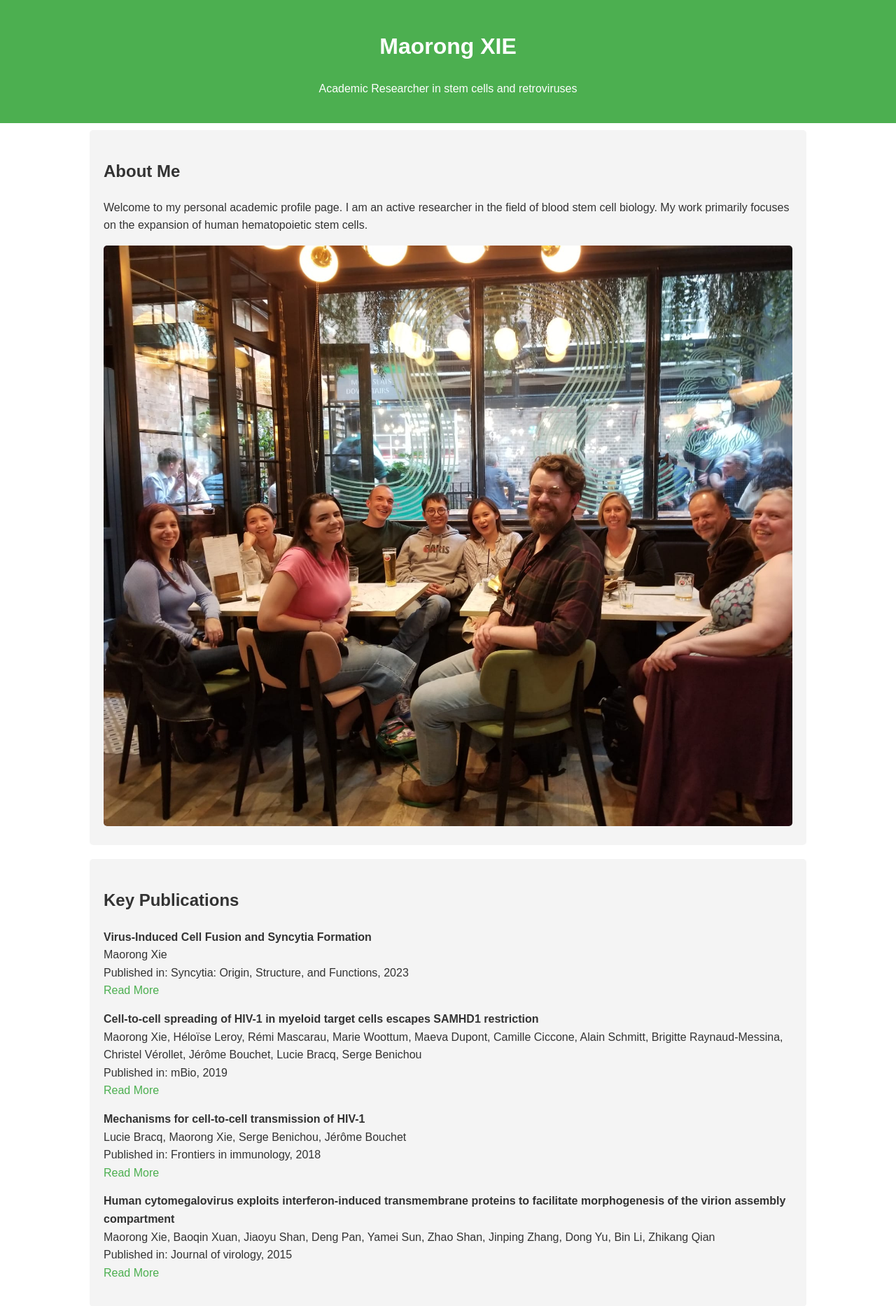
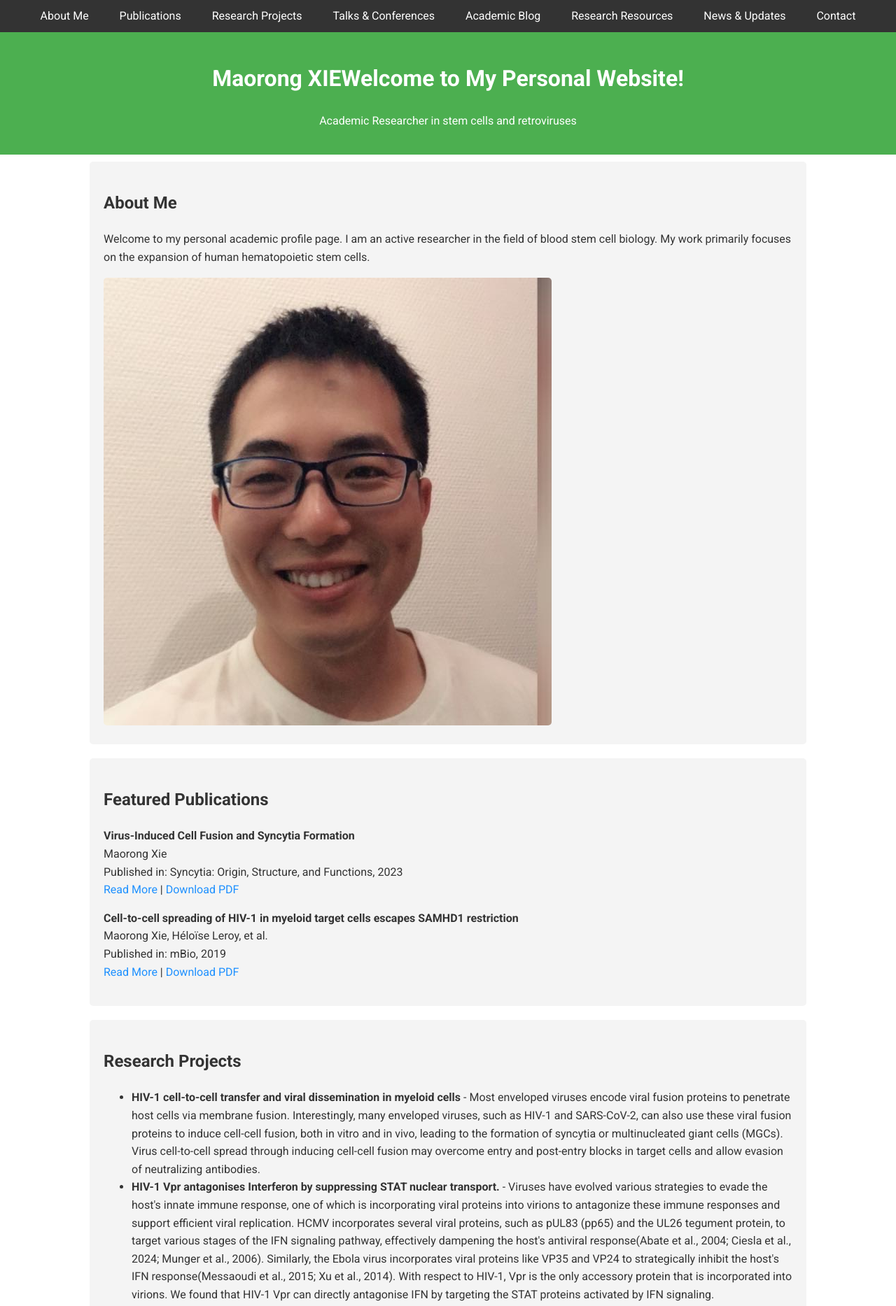
Before and after one commit to MaorongXIE/MaorongXIE.github.io, a plain HTML site: page index.html in a window 1280 px wide. Shown: the top 1867 px of the page at 70% size. Drawn offline with nearby package versions, Linux system fonts and the light colour scheme.

Commit message:
Add files via upload

```diff
--- a/index.html
+++ b/index.html
@@ -5,13 +5,37 @@
     <meta http-equiv="X-UA-Compatible" content="IE=edge">
     <meta name="viewport" content="width=device-width, initial-scale=1.0">
     <title>Maorong XIE - Academic Profile</title>
+    <!-- 引入外部库 -->
+    <script src="https://unpkg.com/scrollreveal"></script> <!-- Scroll Reveal -->
+    <link href="https://fonts.googleapis.com/css2?family=Roboto:wght@400;700&display=swap" rel="stylesheet"> <!-- Google Fonts -->
     <style>
+        html {
+            scroll-behavior: smooth; /* 启用平滑滚动 */
+        }
         body {
-            font-family: Arial, sans-serif;
+            font-family: 'Roboto', sans-serif;
             margin: 0;
             padding: 0;
             color: #333;
             line-height: 1.6;
+        }
+        .navbar {
+            position: -webkit-sticky; /* Safari */
+            position: sticky;
+            top: 0;
+            background-color: #333;
+            padding: 10px;
+            text-align: center;
+            z-index: 1000;
+        }
+        .navbar a {
+            color: white;
+            padding: 14px 20px;
+            text-decoration: none;
+            transition: color 0.3s ease; /* 添加过渡效果 */
+        }
+        .navbar a:hover {
+            color: #4CAF50; /* 悬停时改变颜色 */
         }
         header {
             background: #4CAF50;
@@ -28,7 +52,7 @@
             margin: auto;
             overflow: hidden;
         }
-        .about, .publications, .links, .contact {
+        .about, .publications, .links, .contact, .research, .talks, .blog, .resources, .news {
             background: #f4f4f4;
             padding: 20px;
             border-radius: 5px;
@@ -42,10 +66,12 @@
             margin-bottom: 15px;
         }
         a {
-            color: #4CAF50;
+            color: #1E90FF; /* 将链接颜色改为蓝色 */
             text-decoration: none;
+            transition: color 0.3s ease; /* 添加过渡效果 */
         }
         a:hover {
+            color: #333; /* 悬停时改变颜色 */
             text-decoration: underline;
         }
         footer {
@@ -63,57 +89,93 @@
 </head>
 <body>
 
+<!-- 添加粘性导航栏 -->
+<div class="navbar">
+    <a href="#about">About Me</a>
+    <a href="#publications">Publications</a>
+    <a href="#research">Research Projects</a>
+    <a href="#talks">Talks & Conferences</a>
+    <a href="#blog">Academic Blog</a>
+    <a href="#resources">Research Resources</a>
+    <a href="#news">News & Updates</a>
+    <a href="#contact">Contact</a>
+</div>
+
 <header>
     <h1>Maorong XIE</h1>
     <p>Academic Researcher in stem cells and retroviruses</p>
 </header>
 
 <div class="container">
-    <section class="about">
+    <section id="about" class="about">
         <h2>About Me</h2>
         <p>Welcome to my personal academic profile page. I am an active researcher in the field of blood stem cell biology. My work primarily focuses on the expansion of human hematopoietic stem cells.</p>
-        <img src="1fe22cad-e160-43fe-a845-354854b1d67c.jpeg" alt="Maorong XIE">
+        <img src="IMG_7296.jpeg" alt="Maorong XIE">
     </section>
 
-    <section class="publications">
-        <h2>Key Publications</h2>
+    <section id="publications" class="publications">
+        <h2>Featured Publications</h2>
         <ul>
             <li>
                 <strong>Virus-Induced Cell Fusion and Syncytia Formation</strong> <br>
                 Maorong Xie <br>
                 Published in: Syncytia: Origin, Structure, and Functions, 2023 <br>
-                <a href="https://link.springer.com/chapter/10.1007/978-3-031-37936-9_14" target="_blank">Read More</a>
+                <a href="https://link.springer.com/chapter/10.1007/978-3-031-37936-9_14" target="_blank">Read More</a> | <a href="papers/Virus-Induced_Cell_Fusion.pdf" download>Download PDF</a>
             </li>
             <li>
                 <strong>Cell-to-cell spreading of HIV-1 in myeloid target cells escapes SAMHD1 restriction</strong> <br>
-                Maorong Xie, Héloïse Leroy, Rémi Mascarau, Marie Woottum, Maeva Dupont, Camille Ciccone, Alain Schmitt,
-                Brigitte Raynaud-Messina, Christel Vérollet, Jérôme Bouchet, Lucie Bracq, Serge Benichou <br>
+                Maorong Xie, Héloïse Leroy, et al. <br>
                 Published in: mBio, 2019 <br>
-                <a href="https://journals.asm.org/doi/full/10.1128/mbio.02457-19" target="_blank">Read More</a>
-            </li>
-            <li>
-                <strong>Mechanisms for cell-to-cell transmission of HIV-1</strong> <br>
-                Lucie Bracq, Maorong Xie, Serge Benichou, Jérôme Bouchet <br>
-                Published in: Frontiers in immunology, 2018 <br>
-                <a href="https://www.frontiersin.org/journals/immunology/articles/10.3389/fimmu.2018.00260/full" target="_blank">Read More</a>
-            </li>
-            <li>
-                <strong>Human cytomegalovirus exploits interferon-induced transmembrane proteins to facilitate morphogenesis of the virion assembly compartment</strong> <br>
-                Maorong Xie, Baoqin Xuan, Jiaoyu Shan, Deng Pan, Yamei Sun, Zhao Shan, Jinping Zhang, Dong Yu, Bin Li, Zhikang Qian <br>
-                Published in: Journal of virology, 2015 <br>
-                <a href="https://journals.asm.org/doi/full/10.1128/jvi.03416-14" target="_blank">Read More</a>
+                <a href="https://journals.asm.org/doi/full/10.1128/mbio.02457-19" target="_blank">Read More</a> | <a href="papers/Cell-to-cell_HIV_Spreading.pdf" download>Download PDF</a>
             </li>
             <!-- Add more publications as needed -->
         </ul>
     </section>
 
-    <section class="links">
-        <h2>My Work</h2>
-        <p>Explore my publications and research contributions on my Google Scholar profile:</p>
-        <p><a href="https://scholar.google.com/citations?user=zwRy9XMAAAAJ&hl=en&authuser=1" target="_blank">Visit my Google Scholar Profile</a></p>
+    <!-- 研究项目展示 Section -->
+    <section id="research" class="research">
+        <h2>Research Projects</h2>
+        <ul>
+            <li>
+                <strong>HIV-1 cell-to-cell transfer and viral dissemination in myeloid cells</strong> - Most enveloped viruses encode viral fusion proteins to penetrate host cells via membrane fusion. Interestingly, many enveloped viruses, such as HIV-1 and SARS-CoV-2, can also use these viral fusion proteins to induce cell-cell fusion, both in vitro and in vivo, leading to the formation of syncytia or multinucleated giant cells (MGCs). Virus cell-to-cell spread through inducing cell-cell fusion may overcome entry and post-entry blocks in target cells and allow evasion of neutralizing antibodies.
+            </li>
+            <li>
+                <strong>HIV-1 Vpr antagonises Interferon by suppressing STAT nuclear transport.</strong> - Viruses have evolved various strategies to evade the host's innate immune response, one of which is incorporating viral proteins into virions to antagonize these immune responses and support efficient viral replication. HCMV incorporates several viral proteins, such as pUL83 (pp65) and the UL26 tegument protein, to target various stages of the IFN signaling pathway, effectively dampening the host's antiviral response(Abate et al., 2004; Ciesla et al., 2024; Munger et al., 2006). Similarly, the Ebola virus incorporates viral proteins like VP35 and VP24 to strategically inhibit the host's IFN response(Messaoudi et al., 2015; Xu et al., 2014). With respect to HIV-1, Vpr is the only accessory protein that is incorporated into virions. We found that HIV-1 Vpr can directly antagonise IFN by targeting the STAT proteins activated by IFN signaling.
+            </li>
+        </ul>
     </section>
 
-    <section class="contact">
+    <!-- 讲座和会议 Section -->
+    <section id="talks" class="talks">
+        <h2>Talks & Conferences</h2>
+        <p>List of notable talks and conferences where I have presented my research:</p>
+        <ul>
+            <li><strong>Retroviruses 2023, Cold Spring Harbor, New York, May 2023</strong> - "HIV-1 Vpr antagonises interferon by suppressing STAT nuclear transport"</li>
+            <li><strong>Evolving Concepts in HIV and Emerging Viral Infections, Miami Winter Symposium 2019</strong> - "HIV-1 cell-to-cell fusion mediates productive infection of macrophages and dendritic cells by both macrophage- and non-macrophage-tropic viruses."</li>
+        </ul>
+    </section>
+
+    <!-- 学术博客 Section -->
+    <section id="blog" class="blog">
+        <h2>Academic Blog</h2>
+        <p>Read my latest blog posts on various research topics, methodologies, and my experiences in the academic world:</p>
+        <ul>
+            <li><strong>Understanding Retroviruses</strong> - A deep dive into retrovirus biology and research methodologies. <a href="#">Read More</a></li>
+            <li><strong>Challenges in Stem Cell Research</strong> - Overcoming obstacles and pushing the boundaries of science. <a href="#">Read More</a></li>
+        </ul>
+    </section>
+
+    <!-- 新闻和更新 Section -->
+    <section id="news" class="news">
+        <h2>News & Updates</h2>
+        <p>Stay up-to-date with my latest research news, upcoming talks, and publications:</p>
+        <ul>
+            <li><strong>May 2024</strong> - Moving to University of York.</li>
+            <li><strong>May 2023</strong> - Poster presentation at the International Retrovirus Conference 2023.</li>
+        </ul>
+    </section>
+
+    <section id="contact" class="contact">
         <h2>Contact</h2>
         <p>You can reach me via email at: <a href="mailto:maorong.xie@york.ac.uk">maorong.xie@york.ac.uk</a></p>
     </section>
@@ -123,5 +185,26 @@
     <p>© 2024 Maorong XIE. All rights reserved.</p>
 </footer>
 
+<!-- 打字机效果的脚本 -->
+<script>
+    const text = "Welcome to My Personal Website!";
+    let index = 0;
+    function typeEffect() {
+        if (index < text.length) {
+            document.querySelector("header h1").innerHTML += text.charAt(index);
+            index++;
+            setTimeout(typeEffect, 100); // 控制打字速度
+        }
+    }
+    window.onload = typeEffect; // 当页面加载时执行
+</script>
+
+<!-- 初始化ScrollReveal -->
+<script>
+    ScrollReveal().reveal('.about, .publications, .research, .talks, .blog, .resources, .news, .contact', {
+        delay: 200, distance: '50px', origin: 'bottom', duration: 1000
+    });
+</script>
+
 </body>
 </html>
```
